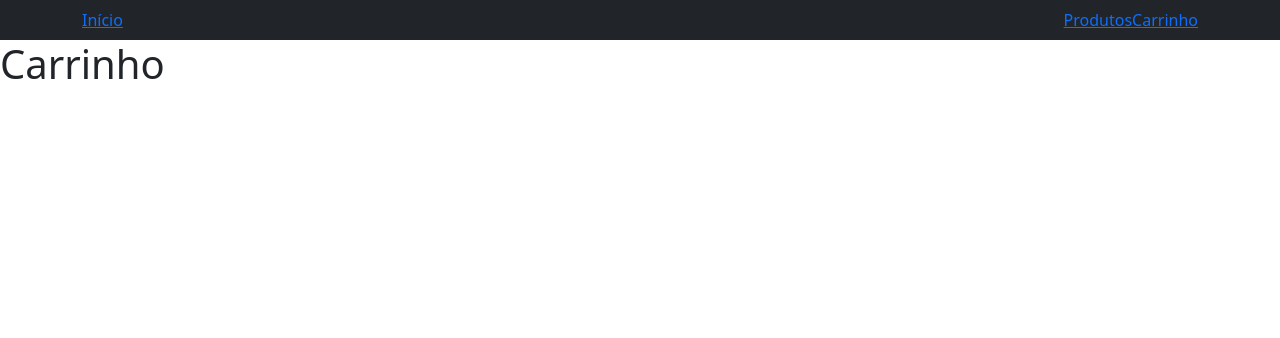
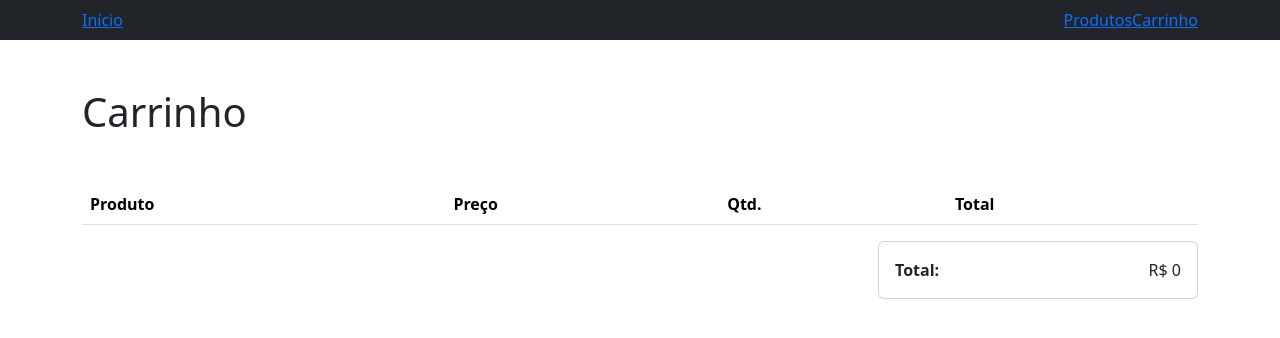
Before and after one commit to IraildoSilva/blacknextjs, a Next.js app: page /cart in a window 1280 px wide. Shown: the top 338 px of the page. Built offline with nearby package versions, Linux system fonts and the light colour scheme.

Commit message:
create cart

```diff
--- /dev/null
+++ b/src/components/CartTable.tsx
@@ -0,0 +1,100 @@
+import Image from 'next/image'
+import { useEffect, useState } from 'react'
+import { Button, Col, Row, Table } from 'reactstrap'
+import { useCart } from '../hooks/useCart'
+import { ProductType } from '@/services/ProductService'
+
+type CartEntry = {
+  product: ProductType
+  quantity: number
+}
+
+const CartTableRow = (props: { entry: CartEntry }) => {
+  const { addProduct, removeProduct } = useCart()
+
+  return (
+    <tr>
+      <td>
+        <Row className="align-items-center">
+          <Col xs={4} md={2} lg={1}>
+            <Image
+              src={props.entry.product.imageUrl}
+              alt={props.entry.product.name}
+              height={24}
+              width={30}
+            />
+          </Col>
+          <Col xs={8} md={10} lg={11}>
+            {props.entry.product.name}
+          </Col>
+        </Row>
+      </td>
+      <td>R$ {props.entry.product.price}</td>
+      <td>{props.entry.quantity}</td>
+      <td>R$ {props.entry.product.price * props.entry.quantity}</td>
+      <td>
+        <Button
+          color="primary"
+          size="sm"
+          onClick={() => addProduct(props.entry.product)}
+        >
+          +
+        </Button>{' '}
+        <Button
+          color="danger"
+          size="sm"
+          onClick={() => removeProduct(props.entry.product.id)}
+        >
+          –
+        </Button>
+      </td>
+    </tr>
+  )
+}
+
+export default function CartTable() {
+  const [cartEntries, setCartEntries] = useState<CartEntry[]>([])
+  const { cart } = useCart()
+
+  useEffect(() => {
+    const entriesList = cart.reduce((list, product) => {
+      const entryIndex = list.findIndex(
+        (entry) => entry.product.id === product.id
+      )
+
+      if (entryIndex === -1) {
+        return [
+          ...list,
+          {
+            product,
+            quantity: 1,
+          },
+        ]
+      }
+
+      list[entryIndex].quantity++
+      return list
+    }, [] as CartEntry[])
+
+    entriesList.sort((a, b) => a.product.id - b.product.id)
+    setCartEntries(entriesList)
+  }, [cart])
+
+  return (
+    <Table responsive className="align-middle" style={{ minWidth: '32rem' }}>
+      <thead>
+        <tr>
+          <th>Produto</th>
+          <th>Preço</th>
+          <th>Qtd.</th>
+          <th>Total</th>
+        </tr>
+      </thead>
+      <tbody>
+        {cartEntries.map((entry) => (
+          <CartTableRow key={entry.product.id} entry={entry} />
+        ))}
+      </tbody>
+    </Table>
+  )
+}
--- /dev/null
+++ b/src/components/CartTotal.tsx
@@ -0,0 +1,21 @@
+// src/components/CartTotal.tsx
+
+import { Card, CardBody } from 'reactstrap'
+import { useCart } from '../hooks/useCart'
+
+const CartTotal = () => {
+  const { cart } = useCart()
+
+  return (
+    <Card className="ms-auto" style={{ maxWidth: '20rem' }}>
+      <CardBody className="d-flex justify-content-between">
+        <strong>Total:</strong>
+        <span>
+          R$ {cart.reduce((total, product) => total + product.price, 0)}
+        </span>
+      </CardBody>
+    </Card>
+  )
+}
+
+export default CartTotal
--- a/src/components/ProductCard.tsx
+++ b/src/components/ProductCard.tsx
@@ -4,6 +4,7 @@
 import { useState } from 'react'
 import { Button, Card, CardBody, CardSubtitle } from 'reactstrap'
 import SuccessToast from './SuccessToast'
+import { useCart } from '@/hooks/useCart'
 
 interface IProductCardProps {
   product: ProductType
@@ -12,6 +13,7 @@
 export default function ProductCard({ product }: IProductCardProps) {
   const [toastIsOpen, setToastIsOpen] = useState(false)
   const { id, name, imageUrl, price } = product
+  const { addProduct } = useCart()
 
   return (
     <>
@@ -42,6 +44,7 @@
             className="pb-2"
             block
             onClick={() => {
+              addProduct(product)
               setToastIsOpen(true)
               setTimeout(() => setToastIsOpen(false), 1000 * 3)
             }}
--- /dev/null
+++ b/src/hooks/useCart.tsx
@@ -0,0 +1,56 @@
+import { ProductType } from '@/services/ProductService'
+import {
+  ReactNode,
+  createContext,
+  useContext,
+  useEffect,
+  useState,
+} from 'react'
+
+interface ICartContext {
+  cart: ProductType[]
+  addProduct: (product: ProductType) => void
+  removeProduct: (productId: number) => void
+}
+
+const CartContext = createContext<ICartContext>({} as ICartContext)
+
+export function CartContextProvider(props: { children: ReactNode }) {
+  const [cart, setCart] = useState<ProductType[]>([])
+
+  useEffect(() => {
+    const storedCart = localStorage.getItem('shopping-cart')
+
+    if (storedCart) {
+      setCart(JSON.parse(storedCart))
+    }
+  }, [])
+
+  function addProduct(product: ProductType) {
+    const updatedCart = [...cart, product]
+
+    localStorage.setItem('shopping-cart', JSON.stringify(updatedCart))
+    setCart(updatedCart)
+  }
+
+  const removeProduct = (productId: number) => {
+    const productIndex = cart.findIndex((product) => product.id === productId)
+
+    if (productIndex !== -1) {
+      const updatedCart = [...cart]
+      updatedCart.splice(productIndex, 1)
+      localStorage.setItem('shopping-cart', JSON.stringify(updatedCart))
+      setCart(updatedCart)
+    }
+  }
+
+  return (
+    <CartContext.Provider value={{ cart, addProduct, removeProduct }}>
+      {props.children}
+    </CartContext.Provider>
+  )
+}
+
+export function useCart() {
+  return useContext(CartContext)
+}
--- a/src/pages/_app.tsx
+++ b/src/pages/_app.tsx
@@ -1,7 +1,12 @@
+import { CartContextProvider } from '@/hooks/useCart'
 import 'bootstrap/dist/css/bootstrap.min.css'
 
 import type { AppProps } from 'next/app'
 
 export default function App({ Component, pageProps }: AppProps) {
-  return <Component {...pageProps} />
+  return (
+    <CartContextProvider>
+      <Component {...pageProps} />
+    </CartContextProvider>
+  )
 }
--- a/src/pages/cart.tsx
+++ b/src/pages/cart.tsx
@@ -1,6 +1,9 @@
+import CartTable from '@/components/CartTable'
+import CartTotal from '@/components/CartTotal'
 import Header from '@/components/Header'
 import { NextPage } from 'next'
 import Head from 'next/head'
+import { Container } from 'reactstrap'
 
 const Cart: NextPage = () => {
   return (
@@ -13,7 +16,14 @@
 
       <Header />
 
-      <h1>Carrinho</h1>
+      <main>
+        <Container className="mb-5">
+          <h1 className="my-5">Carrinho</h1>
+
+          <CartTable />
+          <CartTotal />
+        </Container>
+      </main>
     </>
   )
 }
```
Also changed, not shown: src/components/ProductDetails.tsx (+11 -1 lines), src/pages/product/[id].tsx (+0 -33 lines).
